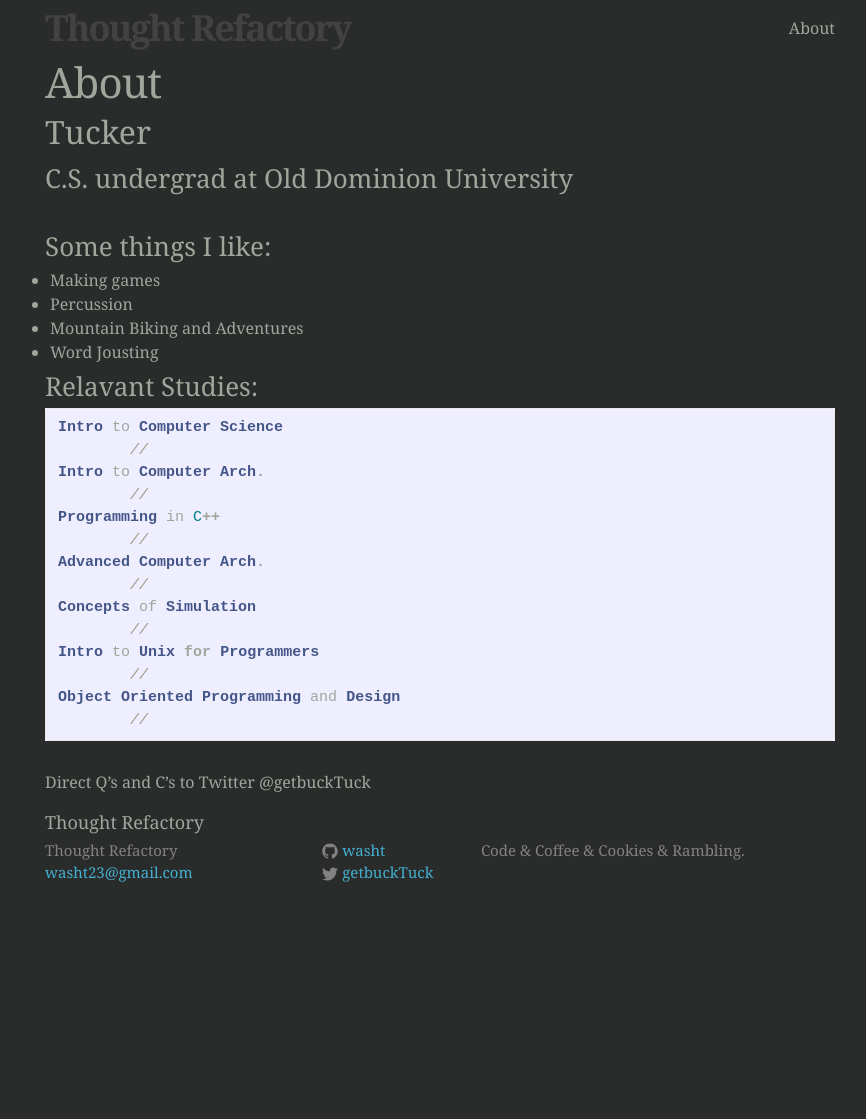
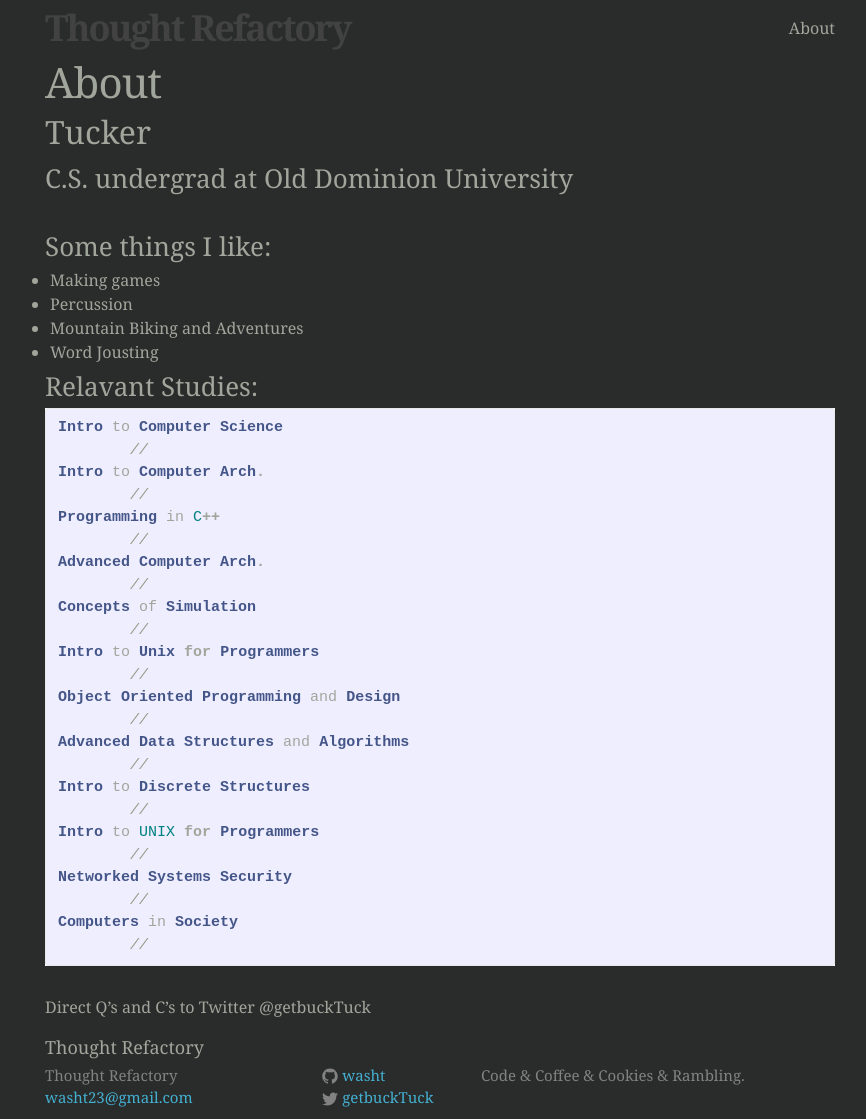
Before and after one commit to washt/washt.github.io, a Jekyll site: the page built from about.md, in a window 1280 px wide. Shown: the whole page, without its empty margins (200-1066 px from the left). Built offline with Jekyll 4.4.1, drawn with Linux system fonts in a browser that asks for light colours; before the commit the page ends 900 px from its top, so only the background shows below that.

Commit message:
about update

```diff
--- a/about.md
+++ b/about.md
@@ -30,6 +30,16 @@ Intro to Unix for Programmers
 	//
 Object Oriented Programming and Design
 	//
+Advanced Data Structures and Algorithms
+	//
+Intro to Discrete Structures
+	//
+Intro to UNIX for Programmers
+	//
+Networked Systems Security
+	//
+Computers in Society
+	//
 
 {% endhighlight%} <br />
 
```
